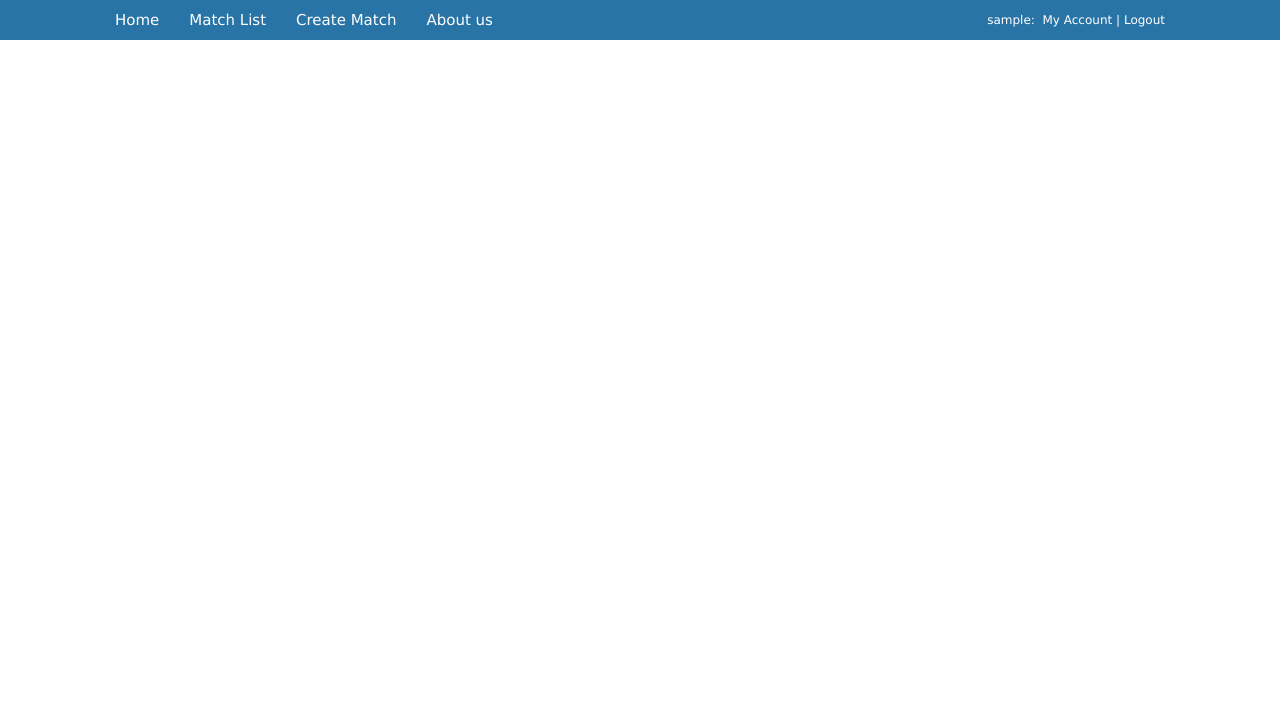
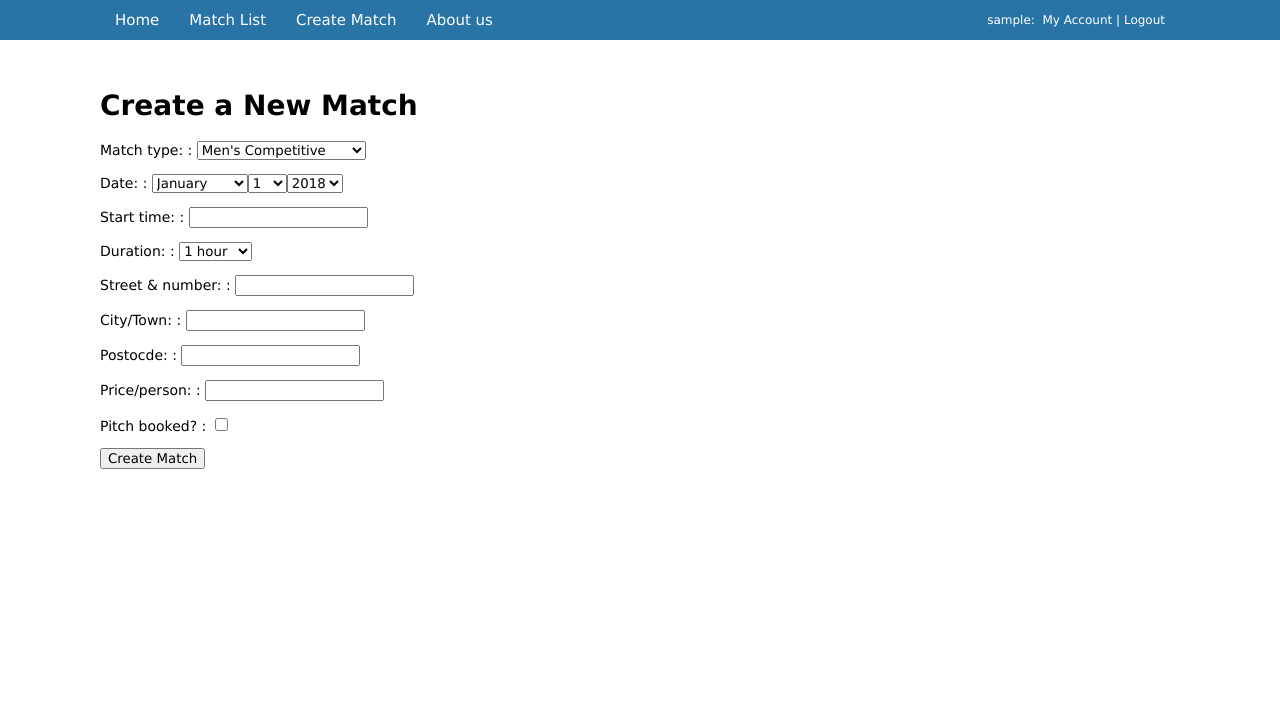
Before and after one commit to atlasJackson/wad2_project, a Django app: page /fives/create_match/ in a window 1280 px wide. Shown: the top 709 px of the page. Run offline with Django 3.2, Linux system fonts and the light colour scheme; the visitor is signed in with stand-in values (Sample User, id 1).

Commit message:
Changes made to create a match (form, view, url pattern)

```diff
--- a/fives/forms.py
+++ b/fives/forms.py
@@ -13,7 +13,7 @@ class UserForm(forms.ModelForm):
 
 class PlayerForm(forms.ModelForm):
 
-    gender = forms.ChoiceField(choices=Player.GENDER_CHOICES, label="Gender")
+    gender = forms.ChoiceField(choices=Player.GENDER_CHOICES, label="Gender: ")
 
     class Meta:
         model=Player
@@ -22,20 +22,20 @@ class PlayerForm(forms.ModelForm):
 
 class GameForm(forms.ModelForm):
 
-    game_type = forms.ChoiceField(choices=Game.GAME_CHOICES, label="Match type:");
+    game_type = forms.ChoiceField(choices=Game.GAME_CHOICES, label="Match type: ");
 
-    date = forms.DateField(widget=forms.SelectDateWidget(), label="Date:")
+    date = forms.DateField(widget=forms.SelectDateWidget(), label="Date: ")
 
-    start_time = forms.TimeField(widget=forms.TimeInput(), label="Start time:")
-    duration = forms.ChoiceField(choices=Game.DURATION_CHOICES, label="Duration")
-    #end_time = Calculate
+    # Calculate end_time from start_time and duration
+    start_time = forms.TimeField(widget=forms.TimeInput(), label="Start time: ")
+    duration = forms.ChoiceField(choices=Game.DURATION_CHOICES, label="Duration: ")
 
     street = forms.CharField(max_length=128, label="Street & number: ")
     place = forms.CharField(max_length=128, label="City/Town: ")
     postcode = forms.CharField(max_length=128, label="Postocde: ")
 
-    price = forms.DecimalField(widget=forms.TextInput(), label="Price/person")
-    booked = forms.BooleanField(widget=forms.CheckboxInput(), label="Pitch booked?")
+    price = forms.DecimalField(widget=forms.TextInput(), label="Price/person: ")
+    booked = forms.BooleanField(widget=forms.CheckboxInput(), label="Pitch booked? ")
 
     class Meta:
         model = Game
--- a/fives/models.py
+++ b/fives/models.py
@@ -64,15 +64,16 @@ class Game(models.Model):
     end_time = models.TimeField(default=datetime.time.max)
 
     # Duration of 1 hour is false, 2 hours is true. Used to calculate endtime in form.
-    ONEHOUR = False
-    TWOHOURS = True
+    ONE_HOUR = 0
+    TWO_HOURS = 1
 
     DURATION_CHOICES = (
-        (ONEHOUR, "1 hour"),
-        (TWOHOURS, "2 hours"),
+        (ONE_HOUR, "1 hour"),
+        (TWO_HOURS, "2 hours"),
     )
 
-    duration = models.BooleanField(choices=DURATION_CHOICES, default=True)
+    # Changed from boolean to integer to allow future expansion.
+    duration = models.IntegerField(choices=DURATION_CHOICES, default=ONE_HOUR)
 
     # Address entries
     street = models.CharField(max_length=128)
--- a/fives/urls.py
+++ b/fives/urls.py
@@ -7,9 +7,15 @@ urlpatterns = [
 
     url(r'^match_list/$', views.match_list, name='match_list'),
     url(r'^create_match/$', views.create_match, name='create_match'),
+    #url(r'^create_match/chosen_match$', views.create_match, name='chosen_match'),
+    #url(r'^create_match/chosen_match/edit_match$', views.create_match, name='edit_match'),
 
     url(r'^sign_up/$', views.sign_up, name='sign_up'),
     url(r'^login/$', views.user_login, name='login'),
     url(r'^logout/$', views.user_logout, name='logout'),
+
     url(r'^my_account/$', views.my_account, name='my_account'),
+    #url(r'^my_account/edit_account$', views.edit_account, name='edit_account'),
+    #url(r'^my_account/history$', views.history, name='history'),
+
 ]
--- a/fives/views.py
+++ b/fives/views.py
@@ -23,17 +23,18 @@ def match_list(request):
     response = render(request, 'fives/match_list.html', context=context_dict)
     return response
 
+@login_required
 def create_match(request):
-    form = GameForm()
+    game_form = GameForm()
 
     # An HTTP POST?
     if request.method == 'POST':
-        form = GameForm(request.POST)
+        game_form = GameForm(request.POST)
 
         # Have we been provided with a valid form?
-        if form.is_valid():
+        if game_form.is_valid():
             # Save the new Match to the database
-            match = form.save(commit=True)
+            match = game_form.save(commit=True)
             print(match)
             # Now that the Match is saved
             # We could give a confirmation message
@@ -43,10 +44,9 @@ def create_match(request):
         else:
             # The supplied form contained errors -
             # just print them to the terminal.
-            print(form.errors)
+            print(game_form.errors)
 
-    response = render(request, 'fives/create_match.html', {'form': form})
-    return response
+    return render(request, 'fives/create_match.html', {'game_form': game_form})
 
 def user_login(request):
     # If the request is a HTTP POST, try to pull out the relevant information.
--- a/templates/fives/base.html
+++ b/templates/fives/base.html
@@ -32,7 +32,7 @@
 				</div>
 				<div id="login-account">
 					{% if user.is_authenticated %}
-                        {{ user.username }}:&nbsp;&nbsp;<a class="account-a" href="{% url 'my_account' %}">My Account</a>&nbsp;|&nbsp;<a class="account-a" href="{% url 'logout' %}">Logout</a>
+                        {{ user.username }}:&nbsp;&nbsp;<a class="account-a" href="{% url 'my_account' %}">My Account</a>&nbsp;|&nbsp;<a class="account-a" href="{% url 'logout' %}?next=/fives/">Logout</a>
 					{% else %}
                         <a class="account-a" href="{% url 'login' %}">Login</a>&nbsp;|&nbsp;<a class="account-a" href="{% url 'sign_up' %}">Sign up</a>
 					{% endif %}
--- a/templates/fives/create_match.html
+++ b/templates/fives/create_match.html
@@ -14,8 +14,25 @@
 {% endblock %}
 
 {% block body_block %}
-    {% if user.is_authenticated %}
 
+    <h1>Create a New Match</h1>
+     <!-- {% if user.is_authenticated %} -->
+    <form id="game_form" method="post" action="{% url 'create_match' %}"
+          enctype="multipart/form-data">
+
+    {% csrf_token %}
+
+    <!-- Display each form -->
+    {{ game_form.as_p }}
+
+    <!-- Provide a button to click to submit form -->
+    <input type="submit" name="submit" value="Create Match" />
+    </form>
+
+
+
+
+    <!-- Else should be unnecessary since authentication is required in views.py
     {% else %}
         <form id="create_match_form" method="post" action="{% url 'create_match' %}">
             {% csrf_token %}
@@ -30,7 +47,7 @@
 			{% endfor %}
 
             <hr />
-            <!-- NOTE: I might implement this by listing each field separate, to use client side validation. -->
+            <!-- NOTE: I might implement this by listing each field separate, to use client side validation.
             <p>
                 <label for="{{ form.game_type.label }}">{{ form.game_type.label }}</label>
                 <input id="form.game_type.label" type="text" name="form.game_type.label" value=""/>
@@ -42,6 +59,6 @@
 
 
         Sign up or Login to create your own match!
-    {% endif %}
+    {% endif %} -->
 
 {% endblock %}
```
